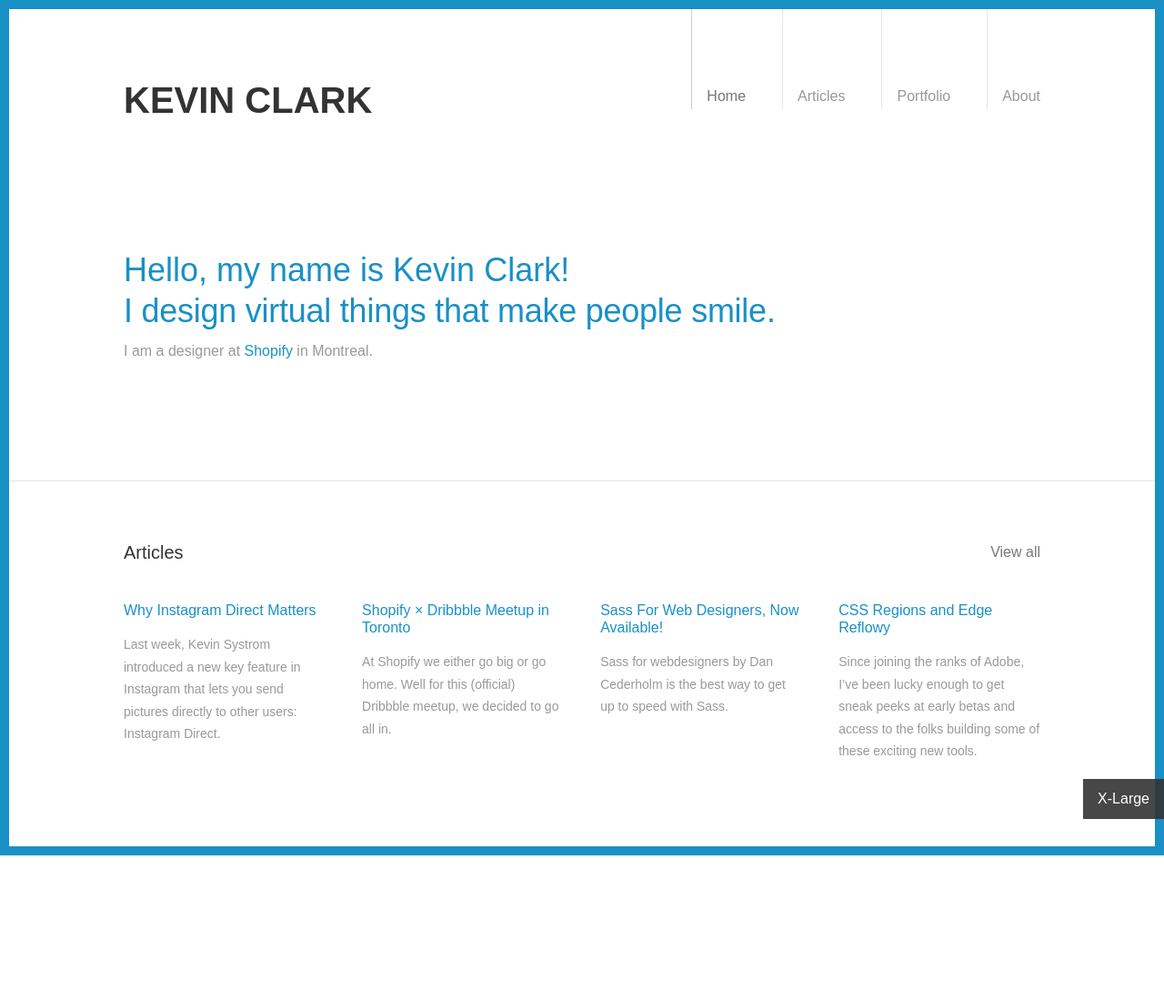
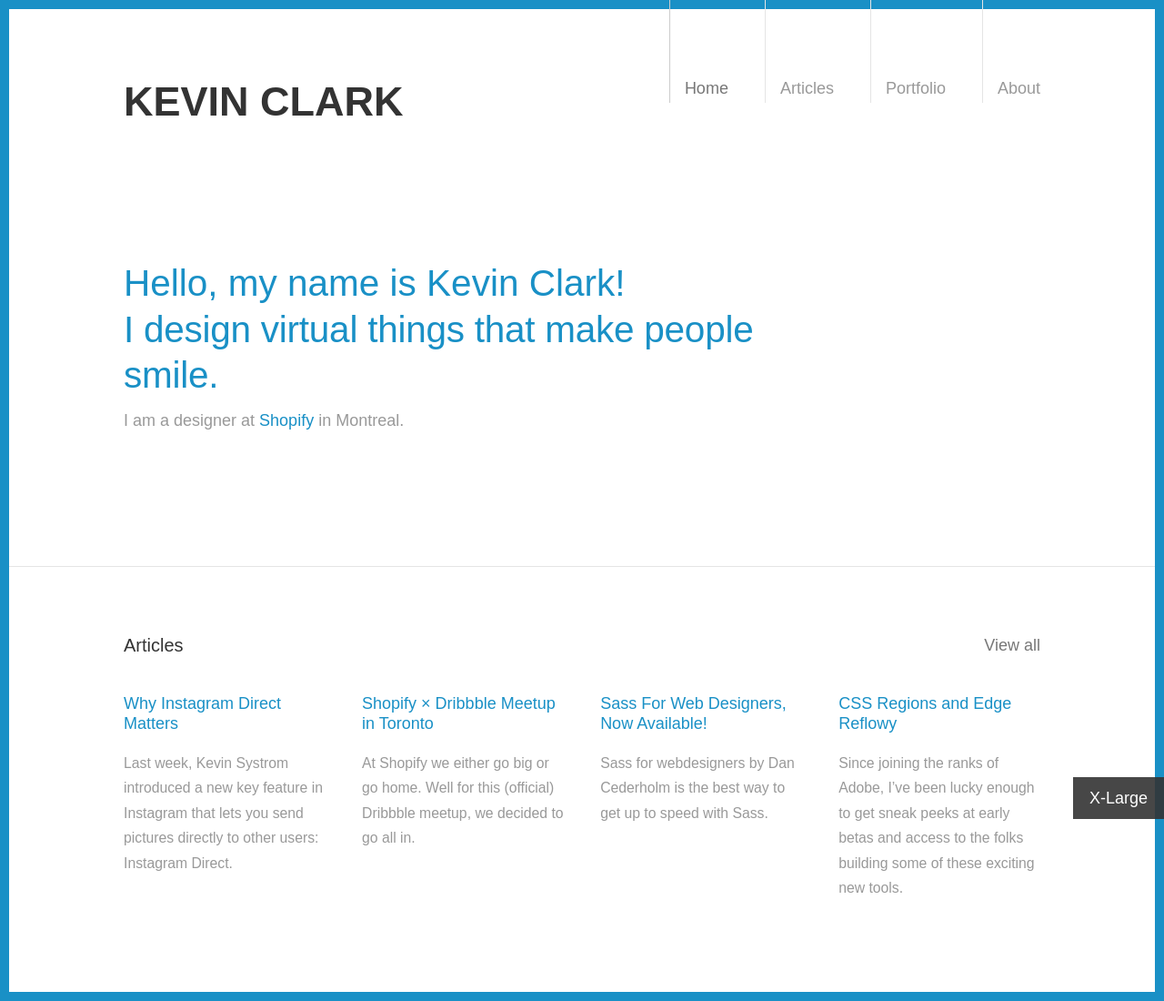
Before and after one commit to vernalkick/kevinclark, a Jekyll site: the page built from index.html, in a window 1280 px wide. Shown: the whole page at 91% size. Built offline with Jekyll 4.4.1, drawn with Linux system fonts in a browser that asks for light colours; nearby versions of some CDN libraries; some web fonts are replaced; Markdown is read by kramdown in place of the engine named in the settings; before the commit the page ends 940 px from its top, so only the background shows below that.

Commit message:
Bump the font-size on iPad

```diff
--- a/assets/styles/css/style.css
+++ b/assets/styles/css/style.css
@@ -727,6 +727,11 @@ mark {
   color: #555;
 }
 
+@media only screen and (min-device-width: 768px) and (max-device-width: 1024px) {
+  body {
+    font-size: 1.125em;
+  }
+}
 /* - Logo ------------------------------------------------------------------------------ */
 .logo {
   color: #333;
```
Also changed, not shown: assets/styles/scss/_partials/_typography.scss (+7 -0 lines).
